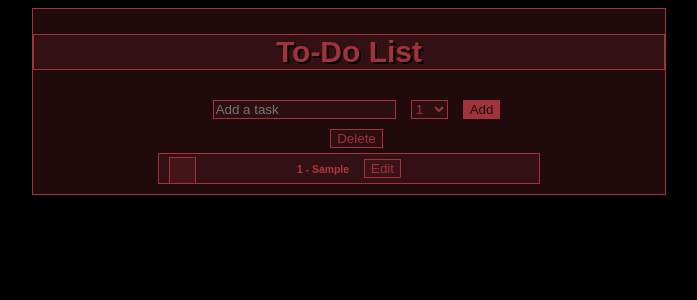
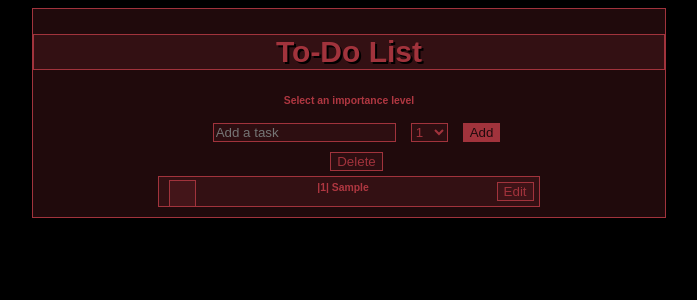
Before and after one commit to CodeCosmic/to-do-styled, a React (Create React App) app: page / in a window 1280 px wide. Both pictures are taken after typing "Sample" into the empty fields and a click on the button "Add". Shown: the top 300 px of the page, without its empty margins (291-988 px from the left). Built offline with nearby package versions, Linux system fonts and the light colour scheme; the HTML template or start-up script is replaced by a standard one.

Commit message:
used flex to fix text wrapping issues

```diff
--- a/src/components/ToDoForm.jsx
+++ b/src/components/ToDoForm.jsx
@@ -24,6 +24,7 @@ const ToDoForm = ({ addTask }) => {
         <div className="ToDoForm">
             <form onSubmit={handleSubmit}>
                 <h2 className="toDoTitle">To-Do List</h2>
+                <p>Select an importance level</p>
                 <input
                     className="addTask"
                     placeholder="Add a task"
--- a/src/components/ToDoList.jsx
+++ b/src/components/ToDoList.jsx
@@ -16,7 +16,7 @@ const ToDoList = ({ task, toggleTaskCompleted, updateImportance }) => {
     }
 
     const viewTemplate = (
-        <div>
+        <div className="taskListContainer">
             <label className="checkContainer">
                 <input
                     id={task.id}
@@ -26,7 +26,7 @@ const ToDoList = ({ task, toggleTaskCompleted, updateImportance }) => {
                 />
                 <span className="checkmark"></span>
             </label>
-            <label>{`${importance} - ${name}`}</label>
+            <label className="taskName">{`|${importance}| ${name}`}</label>
             <button
                 onClick={() => { setIsEditing(true) }}
                 className="editBtn"
--- a/src/index.css
+++ b/src/index.css
@@ -58,7 +58,7 @@ html {
 .editBtn {
     background: rgba(161, 51, 60, 10%);
     border: 1px solid #A1333C;
-    margin: 5px 0px 5px 15px;
+    margin: 5px 5px;
     color: #A1333C;
 }
 
@@ -98,6 +98,7 @@ html {
 /*input[type=checkbox] {
     accent-color: rgba(161, 51, 60, 100%);
 }
+.checkContainer input:checked~.checkmark {}
 */
 
 .checkContainer {
@@ -132,8 +133,6 @@ html {
     background-color: rgba(161, 51, 60);
 }
 
-.checkContainer input:checked~.checkmark {
-}
 
 .checkmark:after {
     content: "";
@@ -156,3 +155,13 @@ html {
     -ms-transform: rotate(45deg);
     transform: rotate(45deg);
 }
+
+.taskListContainer {
+    display: flex;
+    justify-content: space-between;
+}
+
+.taskName {
+    margin: 5px;
+    word-wrap: break-word;
+}
```
